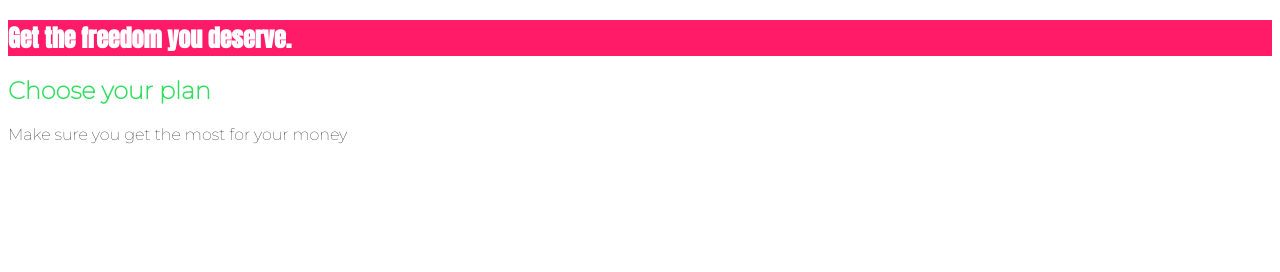
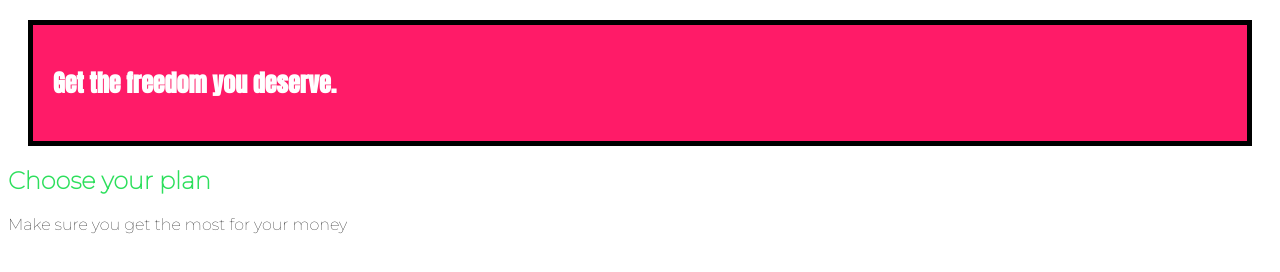
Before and after one commit to Pan-be/kurs-css, a plain HTML site: page index.html in a window 1280 px wide. Drawn offline with Linux system fonts and the light colour scheme.

Commit message:
box model lesson first

```diff
--- a/main.css
+++ b/main.css
@@ -5,6 +5,10 @@ body {
 
 #product-overview {
     background: #ff1b68;
+    padding: 20px;
+    border: 5px black solid;
+    margin: 20px;
+
 }
 
 h1 {
```
Also changed, not shown: index.html (+1 -0 lines).
